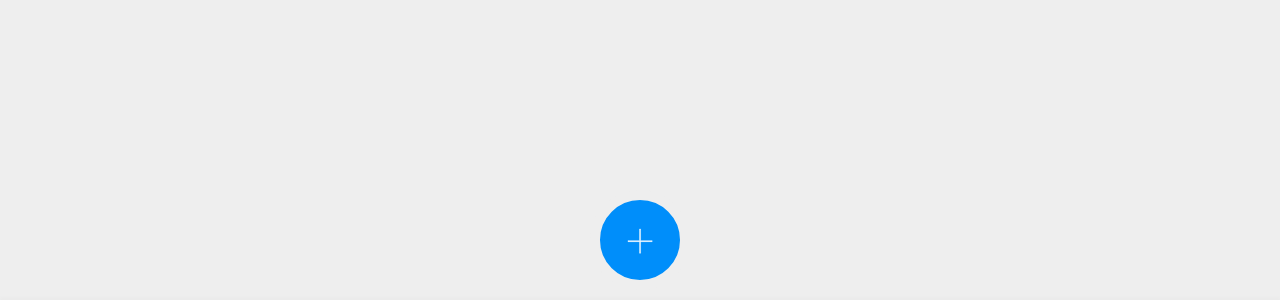
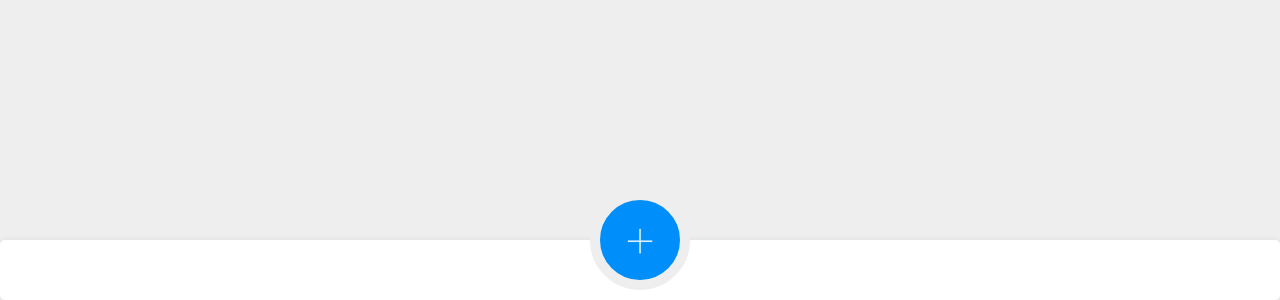
Before and after one commit to VictorC1011/SEO, a plain HTML site: page app/index.html in a window 1280 px wide. Shown: the part 500-800 px from the top of the page. Drawn offline with Linux system fonts and the light colour scheme.

Commit message:
Update nav.css

```diff
--- a/app/nav.css
+++ b/app/nav.css
@@ -34,7 +34,7 @@ body{
     justify-content: space-between;
     align-items: center;
     width: 100%;
-    height: 7.5;
+    height: 7.5vh;
     border-radius: 5px;
     box-shadow: 0 0 5px 1px rgba(0,0,0,.05);
     background: white;
```
